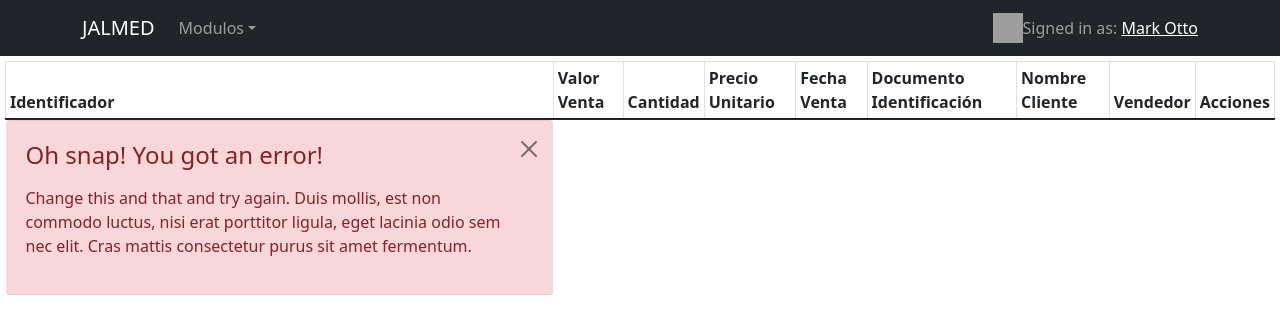
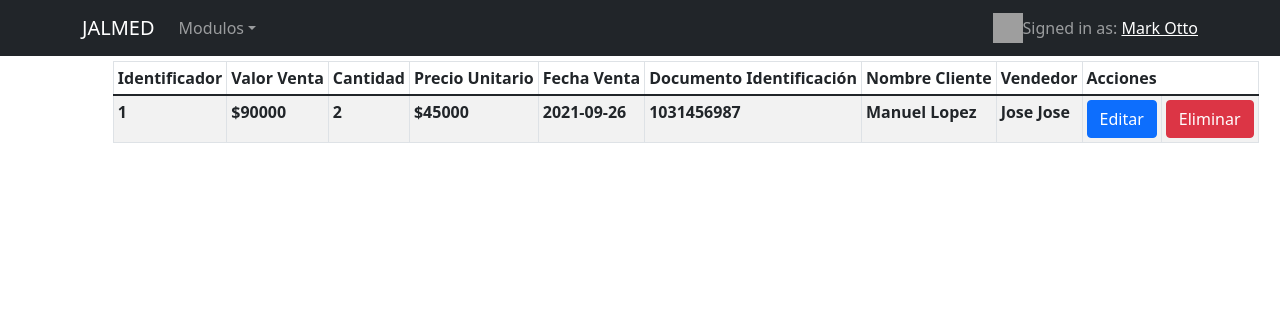
Before and after one commit to CuriDevs/project-ciclo3, a React (Create React App) app: page / in a window 1280 px wide. Shown: the top 334 px of the page. Built offline with nearby package versions, Linux system fonts and the light colour scheme; grey boxes are pictures that could not be loaded.

Commit message:
Cambio de Favicon

```diff
--- a/src/Sales/components/Dato.js
+++ b/src/Sales/components/Dato.js
@@ -1,32 +1,41 @@
 import Button from "react-bootstrap/Button";
-import Alert from "react-bootstrap/Alert";
+import Modal from "react-bootstrap/Modal";
 import {useState} from "react";
 
 function Dato ({Clientes}) {
-    const [show, setShow] = useState(true);
+    const [show, setShow] = useState(false);
 
-        if (show) {
-            return(
-            <Alert variant="danger" onClose={() => setShow(false)} dismissible>
-                <Alert.Heading>Oh snap! You got an error!</Alert.Heading>
-                <p>
-                    Change this and that and try again. Duis mollis, est non commodo
-                    luctus, nisi erat porttitor ligula, eget lacinia odio sem nec elit.
-                    Cras mattis consectetur purus sit amet fermentum.
-                </p>
-            </Alert>
-            );
-        }
+    const handleClose = () => setShow(false);
+    const handleShow = () => setShow(true);
 
     return(
+        <>
         <tr>
             {Clientes.map ((value) => (
                 <th>{value}</th>
             ))}
             <td><Button variant="primary">Editar</Button>{' '}</td>
-            <td><Button variant="danger" onClick={() => setShow(true)}>Eliminar</Button>{' '}</td>
+            <td><Button variant="danger" onClick={handleShow}>Eliminar</Button>{' '}</td>
         </tr>
+
+        <Modal show={show} onHide={handleClose}>
+        <Modal.Header closeButton>
+        <Modal.Title>Eliminar venta</Modal.Title>
+        </Modal.Header>
+        <Modal.Body>¿Estas seguro de querer eliminar la venta</Modal.Body>
+        <Modal.Footer>
+        <Button variant="secondary" onClick={handleClose}>
+            Close
+        </Button>
+        <Button variant="danger" onClick={handleClose}>
+            Eliminar
+        </Button>
+        </Modal.Footer>
+        </Modal>
+        </>
     );
+
+
 }
 
 export default Dato;
```
Also changed, not shown: 1 other file (tests, documents, lock files or other folders).
